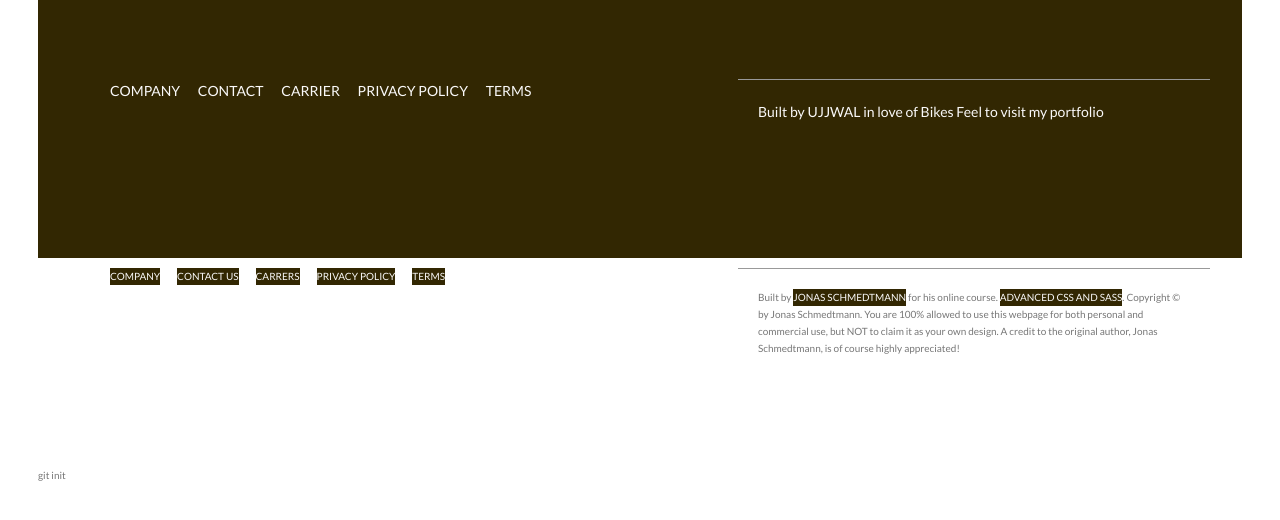
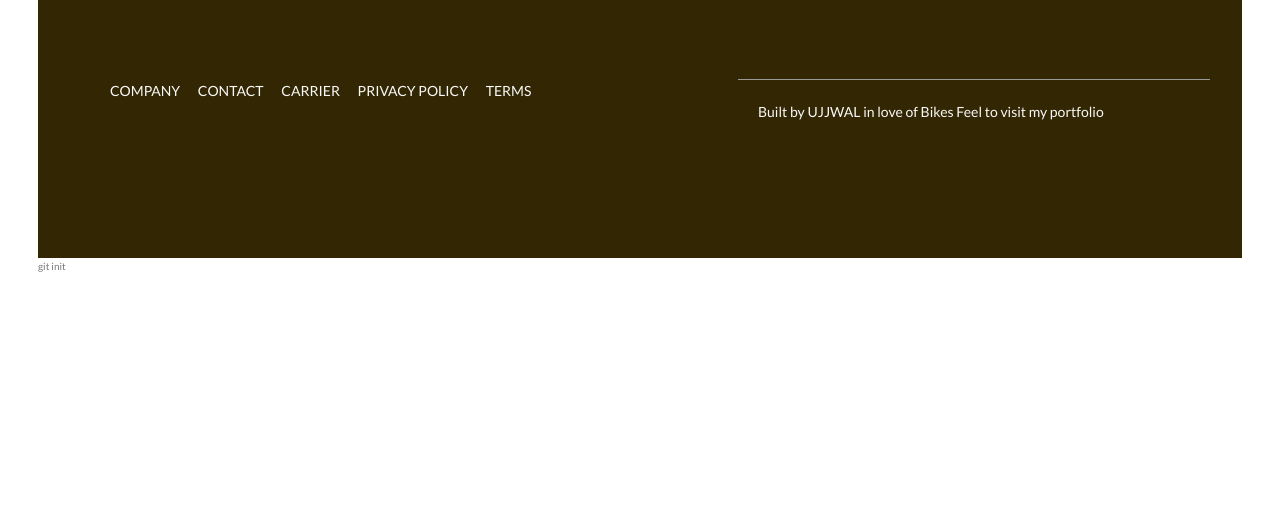
Before and after one commit to ujjwalhat/Bike_SASS, a website: page index.html in a window 1280 px wide. Shown: the part 6471-6991 px from the top of the page. After the commit the page ends 6784 px from the top, so only its background shows below. Drawn offline with Linux system fonts and the light colour scheme.

Commit message:
Update index.html

```diff
--- a/index.html
+++ b/index.html
@@ -415,30 +415,6 @@
         </div>
     </footer>
 
-</div>
-<div class="row">
-    <div class="col-1-of-2">
-        <div class="footer__navigation">
-            <ul class="footer__list">
-                <li class="footer__item"><a href="#" class="footer__link">Company</a></li>
-                <li class="footer__item"><a href="#" class="footer__link">Contact Us</a></li>
-                <li class="footer__item"><a href="#" class="footer__link">Carrers</a></li>
-                <li class="footer__item"><a href="#" class="footer__link">Privacy policy</a></li>
-                <li class="footer__item"><a href="#" class="footer__link">Terms</a></li>
-            </ul>
-
-        </div>
-    </div>
-    <div class="col-1-of-2">
-        <p class="footer__copyright">
-            Built by <a href="#" class="footer__link">Jonas Schmedtmann</a> for his online course.
-            <a href="#" class="footer__link">Advanced CSS and SASS</a>. Copyright &copy; by Jonas Schmedtmann. You are 100% allowed
-            to use this webpage for both personal and commercial use, but NOT to claim it as your own design. A credit to the original author,
-            Jonas Schmedtmann, is of course highly appreciated!
-        </p>
-    </div>
-</div>
-</footer>
 
 <div class="popup" id="popup">
 <div class="popup__content">
```
